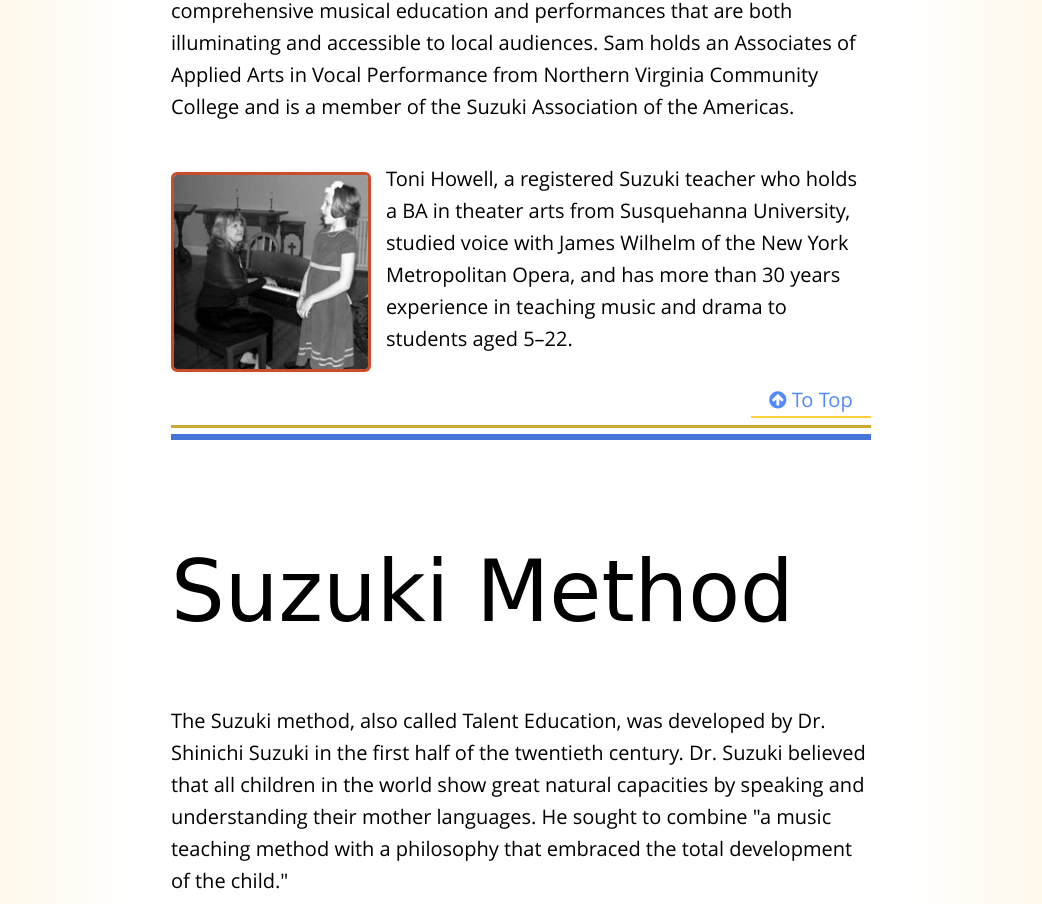
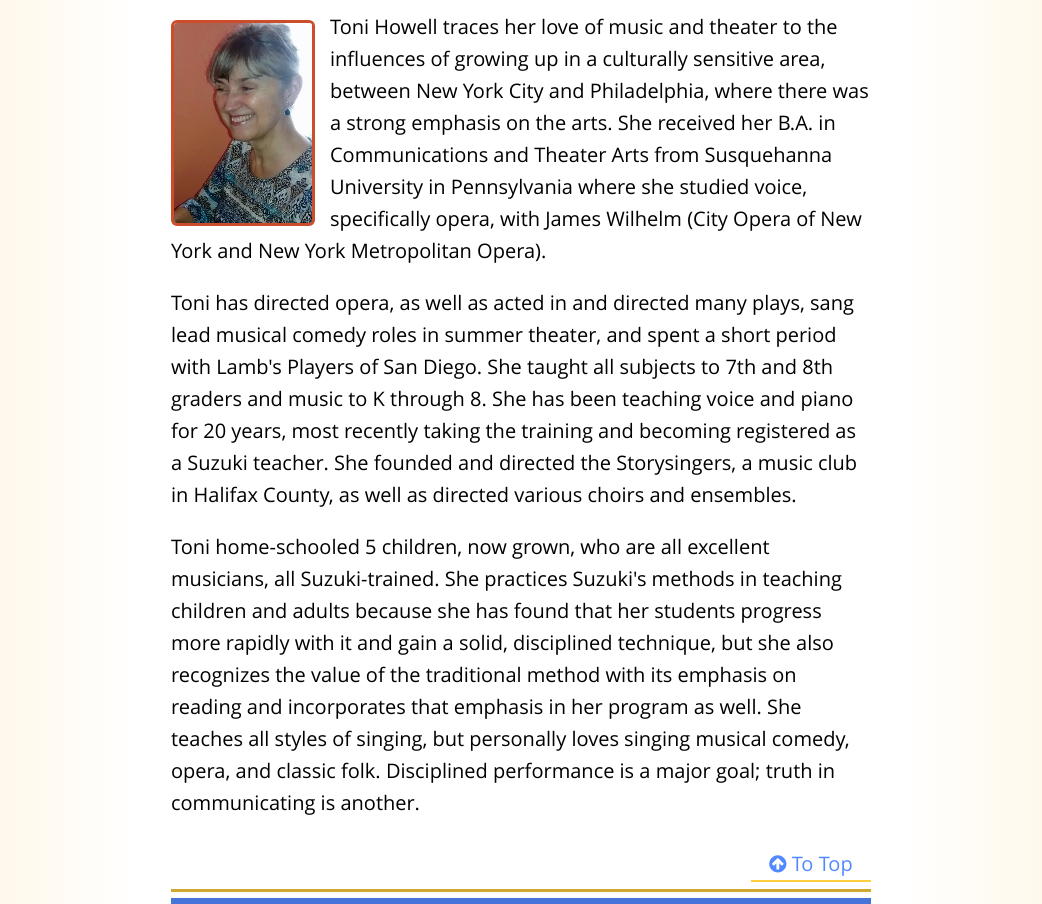
Before and after one commit to benforshey/hopewood-studios.com, a website: page index.html in a window 1280 px wide. Shown: the part 1389-2293 px from the top of the page, without its empty margins (119-1161 px from the left). Drawn offline with nearby package versions, Linux system fonts and the light colour scheme; some packages are replaced by stand-ins of ours; a web font is replaced by a local one.

Commit message:
update toni's bio and photo

```diff
--- a/index.html
+++ b/index.html
@@ -86,9 +86,6 @@
     <main class="main-content">
         <section class="block" id="hopewood">
            <h2 class="visuallyHidden">Hopewood Music Studios</h2>
-            <p class="visualCallout">
-                We are now accepting students for the fall semester! Inquire about <a class="js-scroll nav-in-text" href="#admission">Admission</a> to enroll.
-            </p>
             <p>
                 Hopewood Music Studios began in 1993 as a home-school family of music teachers&period; We offer private instruction in a <a class="js-scroll nav-in-text" href="#map">variety of locations</a> and classroom instruction at one location&period;
             </p>
@@ -105,7 +102,13 @@
             </div>
             <div class="bio-container">
                 <p>
-                    <a class="lightbox-bio-photo" href="images/toni-profile-bw.jpg"><img class="bio-photo" src="images/toni-profile-bw-thumb.jpg" alt="Toni Howell giving voice lessons."></a>Toni Howell&comma; a registered Suzuki teacher who holds a BA in theater arts from Susquehanna University&comma; studied voice with James Wilhelm of the New York Metropolitan Opera&comma; and has more than 30 years experience in teaching music and drama to students aged 5&ndash;22&period;
+                    <a class="lightbox-bio-photo" href="images/toni-profile.jpg"><img class="bio-photo" src="images/toni-profile-thumb.jpg" alt="Toni Howell giving voice lessons."></a>Toni Howell traces her love of music and theater to the influences of growing up in a culturally sensitive area, between New York City and Philadelphia, where there was a strong emphasis on the arts. She received her B.A. in Communications and Theater Arts from Susquehanna University in Pennsylvania where she studied voice, specifically opera, with James Wilhelm (City Opera of New York and New York Metropolitan Opera).
+                </p>
+                <p>
+                    Toni has directed opera, as well as acted in and directed many plays, sang lead musical comedy roles in summer theater, and spent a short period with Lamb's Players of San Diego. She taught all subjects to 7th and 8th graders and music to K through 8. She has been teaching voice and piano for 20 years, most recently taking the training and becoming registered as a Suzuki teacher. She founded and directed the Storysingers, a music club in Halifax County, as well as directed various choirs and ensembles.
+                </p>
+                <p>
+                    Toni home-schooled 5 children, now grown, who are all excellent musicians, all Suzuki-trained. She practices Suzuki's methods in teaching children and adults because she has found that her students progress more rapidly with it and gain a solid, disciplined technique, but she also recognizes the value of the traditional method with its emphasis on reading and incorporates that emphasis in her program as well. She teaches all styles of singing, but personally loves singing musical comedy, opera, and classic folk. Disciplined performance is a major goal; truth in communicating is another.
                 </p>
             </div>
             <a class="js-scroll nav-to-top" href="#header"><span class="fa fa-arrow-circle-up"></span> To Top</a>
```
Also changed, not shown: images/toni-profile-thumb.jpg (added), images/toni-profile.jpg (added).
